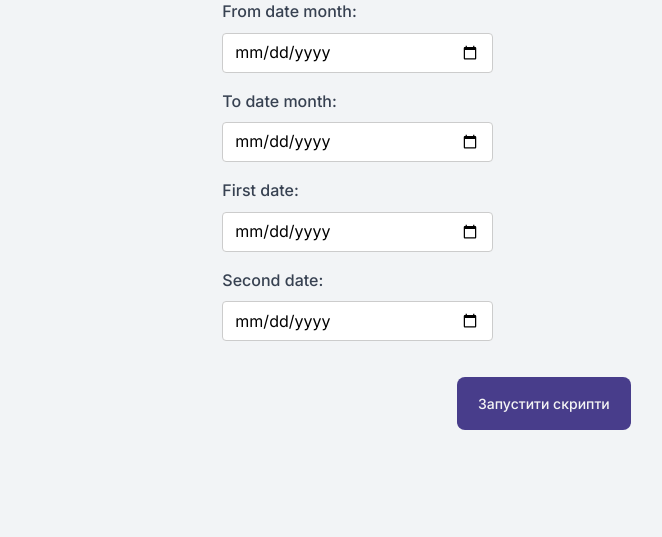
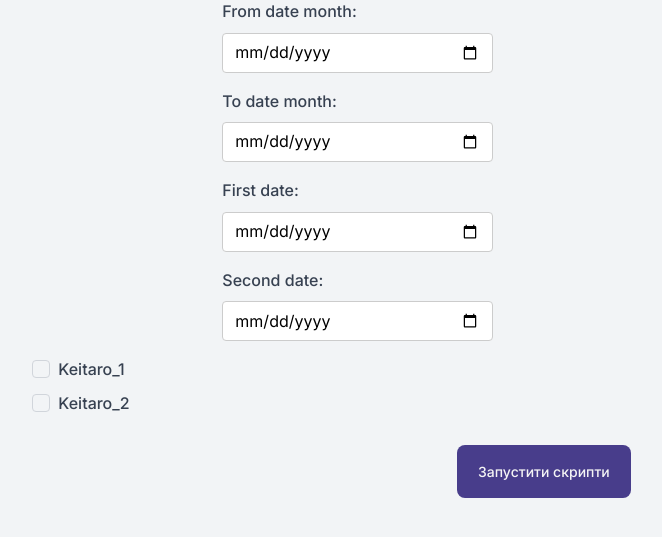
Before and after one commit to maki-WWL/report_by_subid, a Django app: page /compare-data/ in a window 1280 px wide. Shown: the part 85-622 px from the top of the page, without its empty margins (337-999 px from the left). Run offline with Django 4.2, Linux system fonts and the light colour scheme; parts of the project's set-up code (start-up, migrations or seed data) failed here and were passed over.

Commit message:
added: report for kt2

```diff
--- a/kt_comparison/forms.py
+++ b/kt_comparison/forms.py
@@ -26,3 +26,9 @@ class DateForm(forms.Form):
             attrs={"type": "date", "class": "to-date"}
         ),
     )
+    checkbox_tm = forms.BooleanField(
+        required=False, label='Keitaro_1', widget=forms.CheckboxInput(attrs={"class": "form-check-input"})
+    )
+    checkbox_tw = forms.BooleanField(
+        required=False, label='Keitaro_2', widget=forms.CheckboxInput(attrs={"class": "form-check-input"})
+    )
--- a/kt_comparison/views.py
+++ b/kt_comparison/views.py
@@ -3,6 +3,7 @@ from django.http import HttpResponse
 from django.shortcuts import redirect, render
 from django.views import generic
 from datetime import datetime
+from zipfile import ZipFile
 
 from kt_comparison.forms import DateForm
 from kt_comparison.services.compare_files import create_excel, resize_table
@@ -24,26 +25,45 @@ class IndexView(generic.View):
             first_date = form.cleaned_data["first_date"]
             second_date = form.cleaned_data["second_date"]
 
-            date_of_file = from_date_month.strftime("%m-%Y")
             first_date_str = first_date.strftime("%Y-%m-%d")
             second_date_str = second_date.strftime("%Y-%m-%d")
 
-            # request.session["first_date"] = str(first_date)
-            # request.session["second_date"] = str(second_date)
-
-            # formatted_date = date_of_file.lstrip("0")
             formatted_date = get_month_range(from_date_month, to_date_month)
             print(formatted_date)
 
-            create_excel(formatted_date, first_date_str, second_date_str)
+            checkbox_tm = form.cleaned_data["checkbox_tm"]
+            checkbox_tw = form.cleaned_data["checkbox_tw"]
+
+            created_files = []
+            if checkbox_tm:
+                create_excel(formatted_date, first_date_str, second_date_str, folder_path='kt_1')
+                created_files.append('result_kt_1.xlsx')
+            if checkbox_tw:
+                create_excel(formatted_date, first_date_str, second_date_str, folder_path='kt_2')
+                created_files.append('result_kt_2.xlsx')
             # resize_table()
 
-            file_path = 'result.xlsx'
-            if os.path.exists(file_path):
-                with open(file_path, 'rb') as fh:
-                    response = HttpResponse(fh.read(), content_type="application/vnd.ms-excel")
-                    response['Content-Disposition'] = 'inline; filename=' + os.path.basename(file_path)
-                    return response
+            if len(created_files) == 1:
+                file_path = created_files[0]
+                return self.generate_file_response(file_path)
+            elif len(created_files) > 1:
+                zip_file_path = self.create_zip_file(created_files)
+                return self.generate_file_response(zip_file_path, content_type="application/zip", file_type="zip")
             else:
-                # Повернути помилку, якщо файл не знайдено
-                return HttpResponse("Error: File not found", status=404)
+                return HttpResponse("Error: No files generated", status=404)
+
+    def generate_file_response(self, file_path, content_type="application/vnd.ms-excel", file_type="xlsx"):
+        if os.path.exists(file_path):
+            with open(file_path, 'rb') as fh:
+                response = HttpResponse(fh.read(), content_type=content_type)
+                response['Content-Disposition'] = f'inline; filename={os.path.basename(file_path)}'
+                return response
+        else:
+            return HttpResponse("Error: File not found", status=404)
+
+    def create_zip_file(self, file_paths):
+        zip_file_name = "results.zip"
+        with ZipFile(zip_file_name, 'w') as zipf:
+            for file in file_paths:
+                zipf.write(file, os.path.basename(file))
+        return zip_file_name
--- a/templates/report_by_subid/download_data.html
+++ b/templates/report_by_subid/download_data.html
@@ -13,7 +13,14 @@
                     <p>{{ form.to_date_month.label_tag }} {{ form.to_date_month }}</p>
                     <p>{{ form.first_date.label_tag }} {{ form.first_date }}</p>
                     <p>{{ form.second_date.label_tag }} {{ form.second_date }}</p>
-
+                    <div class="form-check">
+                        {{ form.checkbox_tm}}
+                        <label class="form-check-label" for="{{ form.checkbox_tm.id_for_label }}">{{ form.checkbox_tm.label }}</label>
+                    </div>
+                    <div class="form-check">
+                        {{ form.checkbox_tw}}
+                        <label class="form-check-label" for="{{ form.checkbox_tw.id_for_label }}">{{ form.checkbox_tw.label }}</label>
+                    </div>
                 </div>
 
             </div>
```
Also changed, not shown: kt_comparison/services/compare_files.py (+4 -4 lines), 1 other file.
